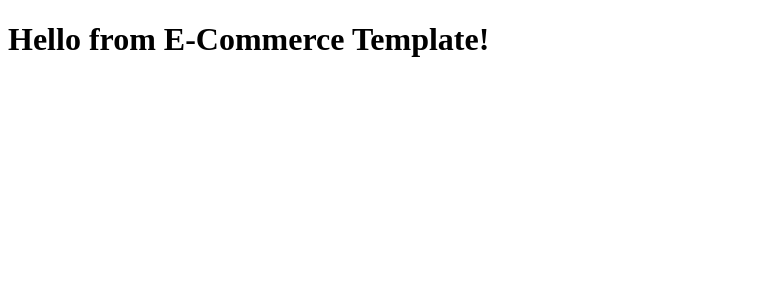
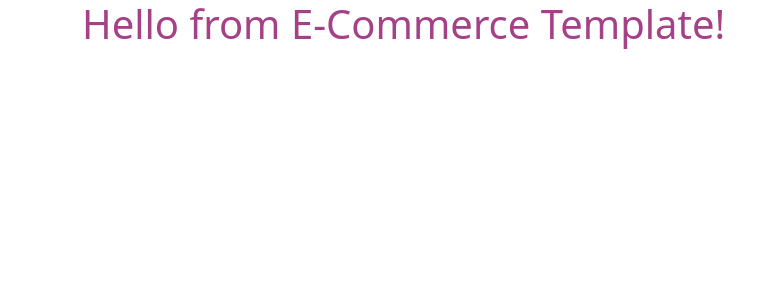
Before and after one commit to n8blake/ecommerce-template, an Angular app in the folder client/: page / in a window 1280 px wide. Shown: the top 300 px of the page, without its empty margins (0-778 px from the left). Built offline with nearby package versions, Linux system fonts and the light colour scheme.

Commit message:
Add bootstrap and customized colors

```diff
--- a/client/angular.json
+++ b/client/angular.json
@@ -31,9 +31,12 @@
               "src/assets"
             ],
             "styles": [
-              "src/styles.scss"
+              "src/styles.scss",
+              "node_modules/bootstrap-icons/font/bootstrap-icons.scss"
             ],
-            "scripts": []
+            "scripts": [
+              "node_modules/bootstrap/dist/js/bootstrap.js"
+            ]
           },
           "configurations": {
             "production": {
--- a/client/package.json
+++ b/client/package.json
@@ -18,6 +18,9 @@
     "@angular/platform-browser": "~13.2.0",
     "@angular/platform-browser-dynamic": "~13.2.0",
     "@angular/router": "~13.2.0",
+    "bootstrap": "^5.1.3",
+    "bootstrap-icons": "^1.8.1",
+    "jquery": "^3.6.0",
     "rxjs": "~7.5.0",
     "tslib": "^2.3.0",
     "zone.js": "~0.11.4"
--- a/client/src/app/app.component.html
+++ b/client/src/app/app.component.html
@@ -1,3 +1,3 @@
-<div>
-  <h1>Hello from E-Commerce Template!</h1>
+<div class="container">
+  <h1 class="text-primary">Hello from E-Commerce Template!</h1>
 </div>
--- a/client/src/styles.scss
+++ b/client/src/styles.scss
@@ -1 +1,67 @@
-/* You can add global styles to this file, and also import other style files */
+$slammin-salmon: #F7525F;
+$dark-red : #4C0F16;
+$light-pink : #F9D9DD;
+
+$orange : #EF8E25;
+$dark-orange : #512800;
+$light-orange : #fdf3e8;
+
+$yellow : #F4C653;
+$dark-yellow : #775105;
+$light-yellow : #F7ECD5;
+
+$green : #80C941;
+$dark-green : #485936;
+$light-green : #DEEFCE;
+
+$cyan : #53CEF4;
+$light-cyan : #BBE8F2;
+$dark-teal : #004454;
+
+$blue  : #5385F4;
+$dark-blue : #2B3547;
+$light-blue : #D5DEEF;
+
+$purple : #A54187;
+$dark-purple : #490631;
+$light-purple : #D1B4CB;
+
+$brown : #998675;
+$dark-brown : #736357;
+$light-brown : #C7B299;
+$latte : #EFE3D5;
+
+$white:    #fff;
+$gray-100: #f8f9fa;
+$gray-200: #e9ecef;
+$gray-300: #dee2e6;
+$gray-400: #ced4da;
+$gray-500: #adb5bd;
+$gray-600: #6c757d;
+$gray-700: #495057;
+$gray-800: #343a40;
+$gray-900: #212529;
+$black:    #000;
+
+$primary:       $dark-blue;
+$secondary:     $brown;
+$success:       $green;
+$info:          $cyan;
+$warning:       $yellow;
+$danger:        $slammin-salmon;
+$light:         $light-brown;
+$dark:          $dark-brown;
+
+$theme-colors: (
+  "primary":    $purple,
+  "secondary":  $secondary,
+  "success":    $success,
+  "info":       $info,
+  "warning":    $warning,
+  "danger":     $danger,
+  "light":      $light,
+  "dark":       $dark
+);
+
+
+@import '../node_modules/bootstrap/scss/bootstrap';
```
Also changed, not shown: 1 other file (tests, documents, lock files or other folders).
